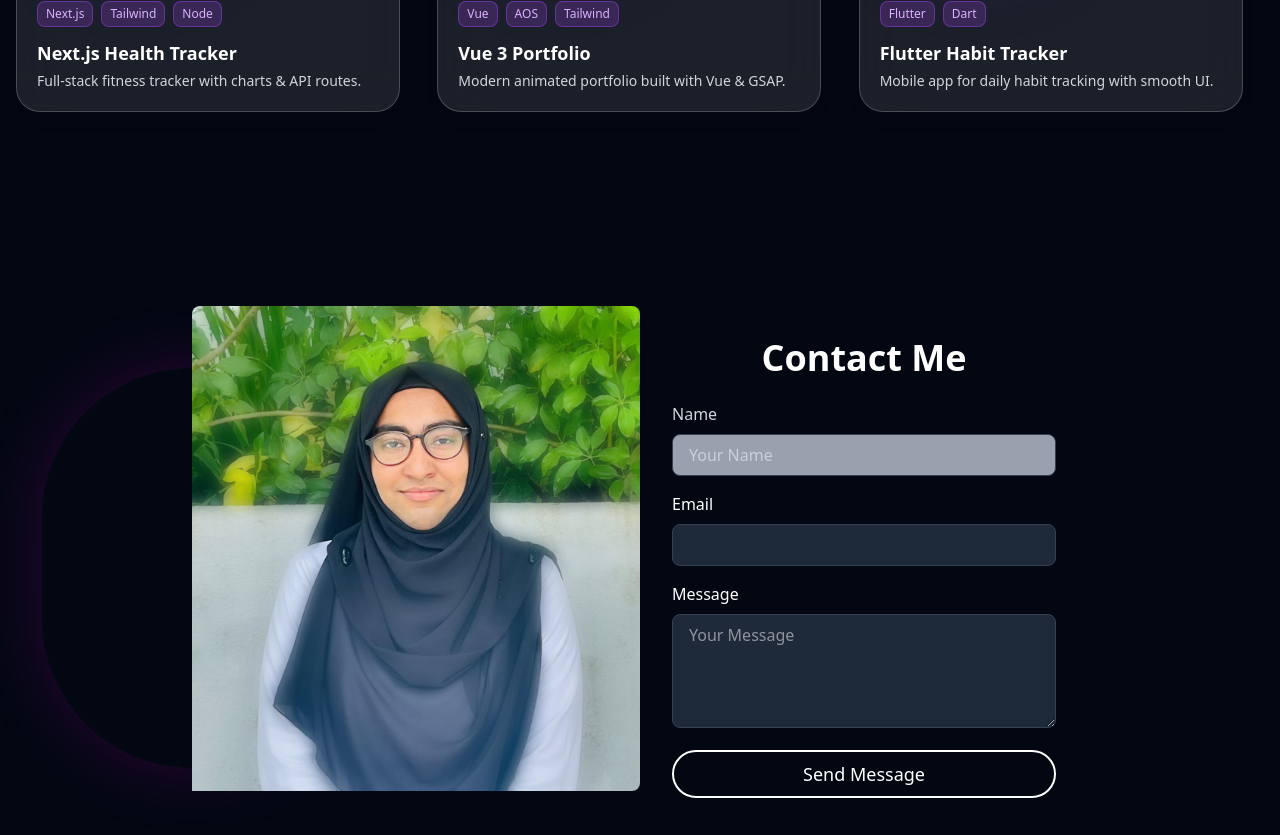
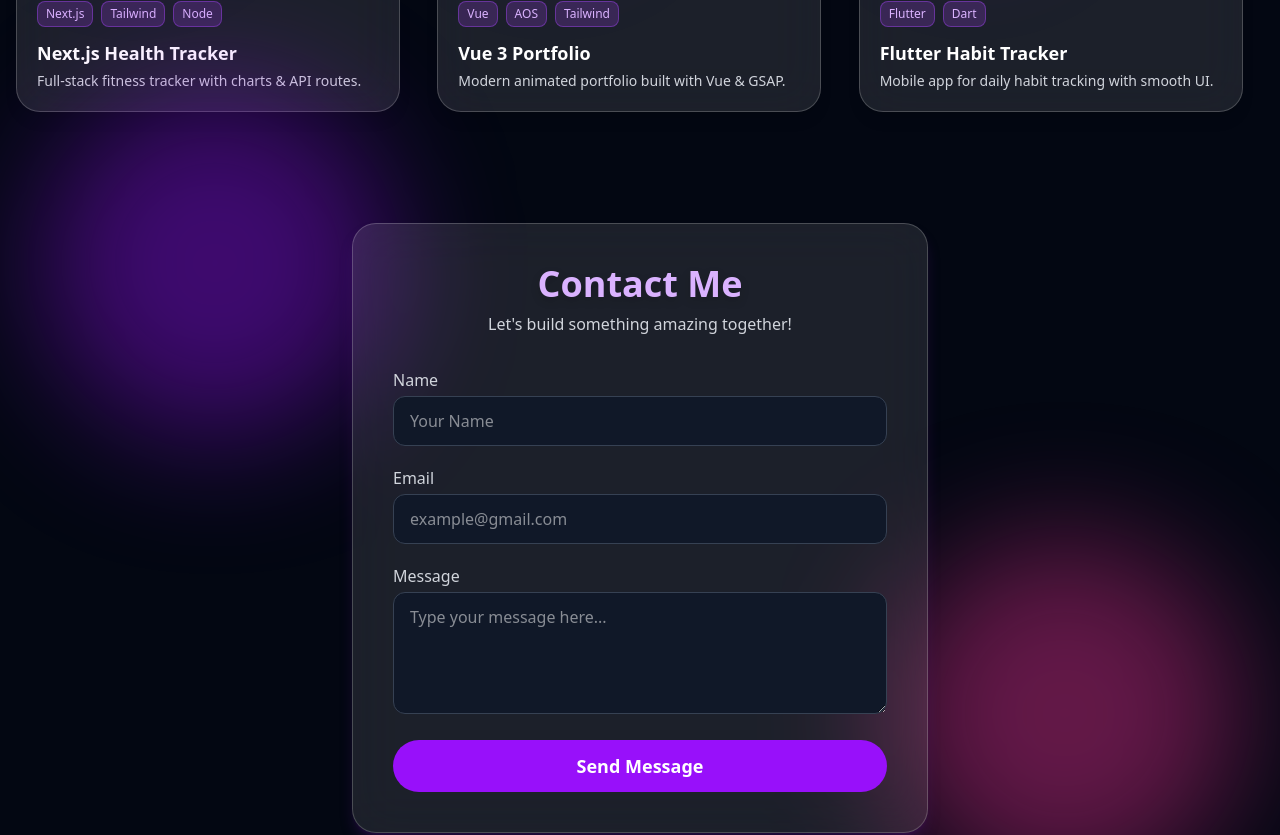
Before and after one commit to AaishaShahani2001/Portfolio, a React (Vite) app: page / in a window 1280 px wide. Shown: the part 3120-3955 px from the top of the page. Built offline with nearby package versions, Linux system fonts and the light colour scheme.

Commit message:
updated the Contact Form

```diff
--- a/src/components/Contact.jsx
+++ b/src/components/Contact.jsx
@@ -1,68 +1,92 @@
-import React from 'react'
-import imgHero from "../assets/imgHero.jpg"
+import React from "react";
 
 export default function Contact() {
   return (
     <section
-      id='contact'
+      id="contact"
       data-aos="fade-up"
-      data-aos-delay="300"
-      className='min-h-screen overflow-hidden flex  justify-center items-center p-6 mt-10 relative'
+      data-aos-delay="200"
+      className="min-h-screen flex justify-center items-center px-6 py-16 relative"
     >
-        <article className='shadow-lg rounded-lg flex flex-col md:flex-row max-w-4xl w-full relative'>
-          <aside className='w-full md:w-1/2 relative'>
-          <div className='absolute z-0 top-1/2 transform -translate-x-1/2 -translate-y-1/2 w-[300px]
-          sm:w-[#400px] h-[300px] sm:h-[400px] rounded-full ng-gradient-to-r from-[#6d2897] via-[#8e6cf5]
-          to-[#bb61c5] shadow-[0_0_70px_rgba(182,0,182,0.7)] opacity-30'></div>
-          <img
-            src={imgHero}
-            alt="Contact Us"
-            className='h-[250px] sm:h-[400px] md:h-[485px] w-[300px] sm:w-[480px] object-cover rounded-t-lg md:rounded-r-lg relative z-10'
-          />
-          </aside>
-          {/* Form Section */}
-          <section className='p-8 w-full  md:w-1/2'>
-            <header className='mb-6'>
-              <h2 className='text-4xl font-bold text-white text-center'>Contact Me</h2>
+      {/* Background Glow */}
+      <div className="absolute w-[350px] h-[350px] rounded-full bg-purple-600/40 blur-3xl -top-10 left-10"></div>
+      <div className="absolute w-[350px] h-[350px] rounded-full bg-pink-500/40 blur-3xl bottom-10 right-10"></div>
+
+      {/* Contact Card */}
+      <article
+        className="relative z-10 max-w-xl w-full bg-white/10 backdrop-blur-xl
+        border border-white/20 shadow-lg shadow-purple-900/30 rounded-3xl p-10"
+      >
+        {/* Header */}
+        <header className="text-center mb-8">
+          <h2 className="text-4xl font-bold text-purple-300 drop-shadow-lg">
+            Contact Me
+          </h2>
+          <p className="text-gray-300 mt-2">
+            Let's build something amazing together!
+          </p>
         </header>
-            <form className='space-y-4'>
+
+        {/* Form */}
+        <form className="space-y-5">
+
           <div>
-                <label htmlFor="name" className='block text-gray-300 font-medium mb-2'>Name</label>
+            <label
+              htmlFor="name"
+              className="block text-gray-300 font-medium mb-1"
+            >
+              Name
+            </label>
             <input
               type="text"
-                  name='name'
               id="name"
-                  className='w-full px-4 py-2 rounded-lg bg-gray-400 text-white border border-gray-700 focus:outline-none focus:border-purple-500'
-                  placeholder='Your Name'
+              className="w-full px-4 py-3 rounded-xl bg-gray-900 text-white
+              border border-gray-700 focus:outline-none focus:border-purple-500"
+              placeholder="Your Name"
             />
           </div>
+
           <div>
-                <label htmlFor="email" className='block text-white mb-2'>Email</label>
+            <label
+              htmlFor="email"
+              className="block text-gray-300 font-medium mb-1"
+            >
+              Email
+            </label>
             <input
               type="email"
-                  name='email'
               id="email"
-                  className='w-full px-4 py-2 rounded-lg bg-gray-800 text-white border border-gray-700 focus:outline-none focus:border-purple-500' />
+              className="w-full px-4 py-3 rounded-xl bg-gray-900 text-white
+              border border-gray-700 focus:outline-none focus:border-purple-500"
+              placeholder="example@gmail.com"
+            />
           </div>
+
           <div>
-                <label htmlFor="message" className='block text-white mb-2'>Message</label>
+            <label
+              htmlFor="message"
+              className="block text-gray-300 font-medium mb-1"
+            >
+              Message
+            </label>
             <textarea
-                  name="message"
               id="message"
               rows="4"
-                  className='w-full px-4 py-2 rounded-lg bg-gray-800 text-white border border-gray-700 focus:outline-none focus:border-purple-500'
-                  placeholder='Your Message'
+              className="w-full px-4 py-3 rounded-xl bg-gray-900 text-white
+              border border-gray-700 focus:outline-none focus:border-purple-500"
+              placeholder="Type your message here..."
+            ></textarea>
+          </div>
+
+          {/* Submit Button */}
+          <button
+            className="w-full text-white bg-purple-600 py-3 rounded-full text-lg font-semibold
+            hover:bg-purple-700 hover:shadow-[0_0_25px_rgba(168,85,247,0.7)] transition-all"
           >
-                </textarea>
-              </div>
-              <button className='w-full text-white border-2 py-2 px-6 focus:outline-none hover:bg-[#801b9c]
-              hover:shadow-[0_0_40px_rgba(128,0,128,0.7)] rounded-full text-lg'>
             Send Message
           </button>
         </form>
+      </article>
     </section>
-        </article>
-
-    </section>
-  )
+  );
 }
```
Lines whose indentation alone changed are shown as unchanged.
